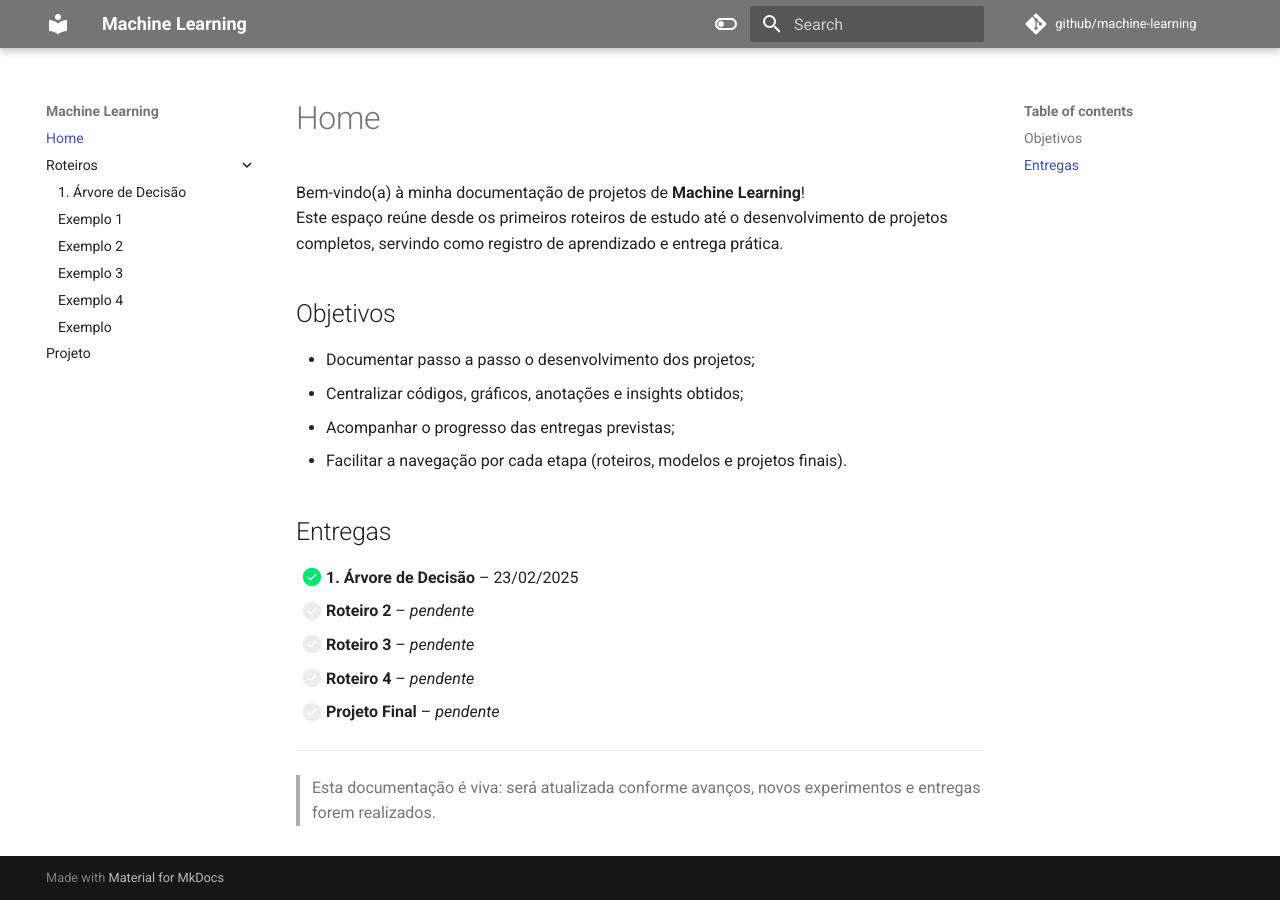
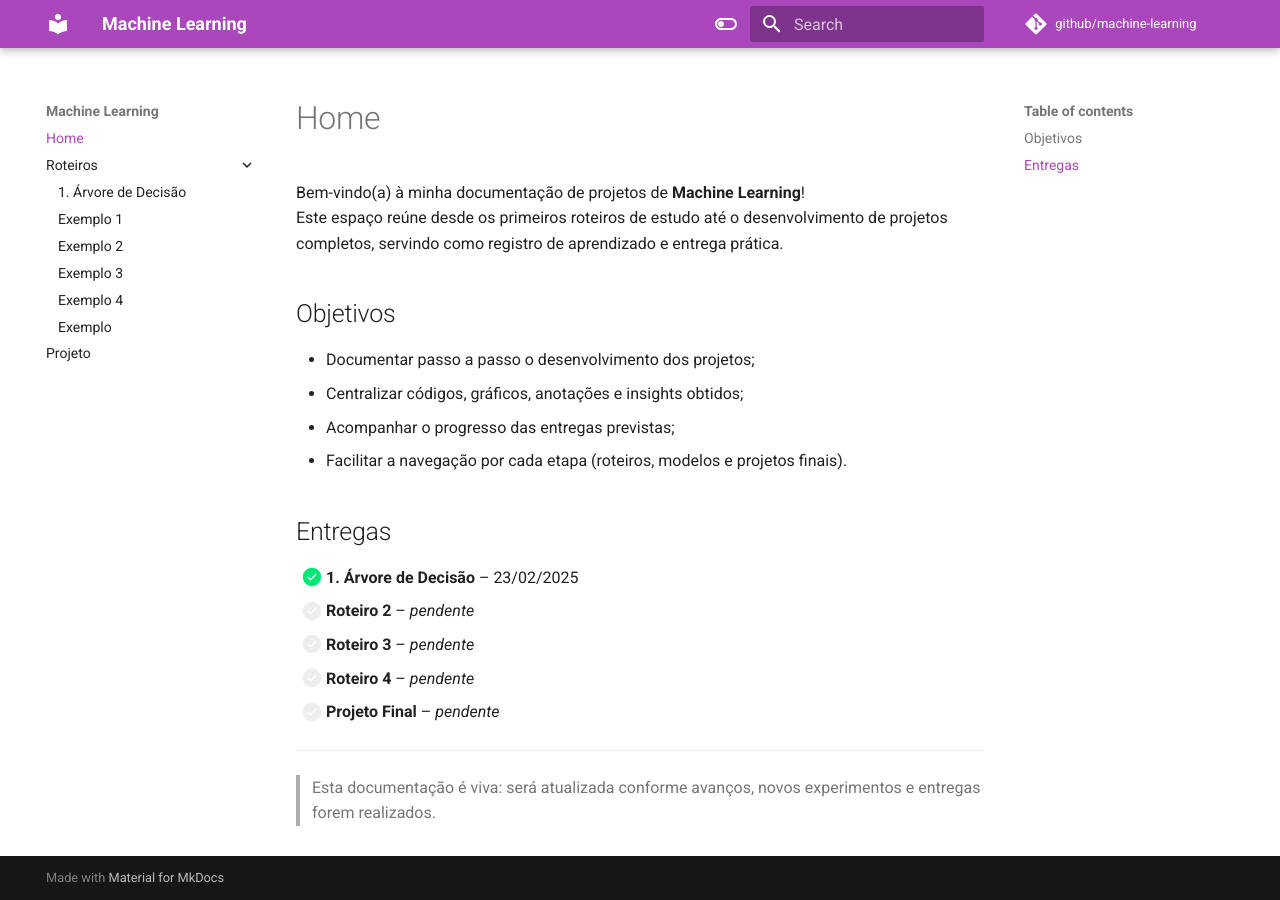
Before and after one commit to akemi-m/machine-learning, an MkDocs documentation site: the page built from docs/index.md, in a window 1280 px wide. Built offline with MkDocs 1.6.1 and Material for MkDocs 9.7.7, drawn with Linux system fonts in a browser that asks for light colours; comment, search, counter and statistics services are not loaded.

Commit message:
Modificação de layout

```diff
--- a/mkdocs.yml
+++ b/mkdocs.yml
@@ -10,14 +10,14 @@ theme:
     # primary: grey
     # Light mode
     - scheme: default
-      primary: grey
+      primary: purple
       toggle:
         icon: material/toggle-switch-off-outline
         name: Switch to dark mode
 
     # Palette toggle for automatic mode
     - media: "(prefers-color-scheme)"
-      primary: grey
+      primary: purple
       toggle:
         icon: material/toggle-switch
         name: Switch to light mode
@@ -25,14 +25,14 @@ theme:
     # Palette toggle for light mode
     - media: "(prefers-color-scheme: light)"
       scheme: default
-      primary: grey
+      primary: purple
       toggle:
         icon: material/toggle-switch-off-outline
         name: Switch to dark mode
 
     # Palette toggle for dark mode
     - media: "(prefers-color-scheme: dark)"
-      primary: grey
+      primary: purple
       scheme: slate
       toggle:
         icon: material/toggle-switch
@@ -110,7 +110,7 @@ plugins:
       enable_creation_date: true
   - git-authors
   - git-committers:
-      repository: hsandmann/hsandmann.github.com
+      repository: akemi-m/akemi-m.github.com
       branch: main
   - search
   - badges
```
